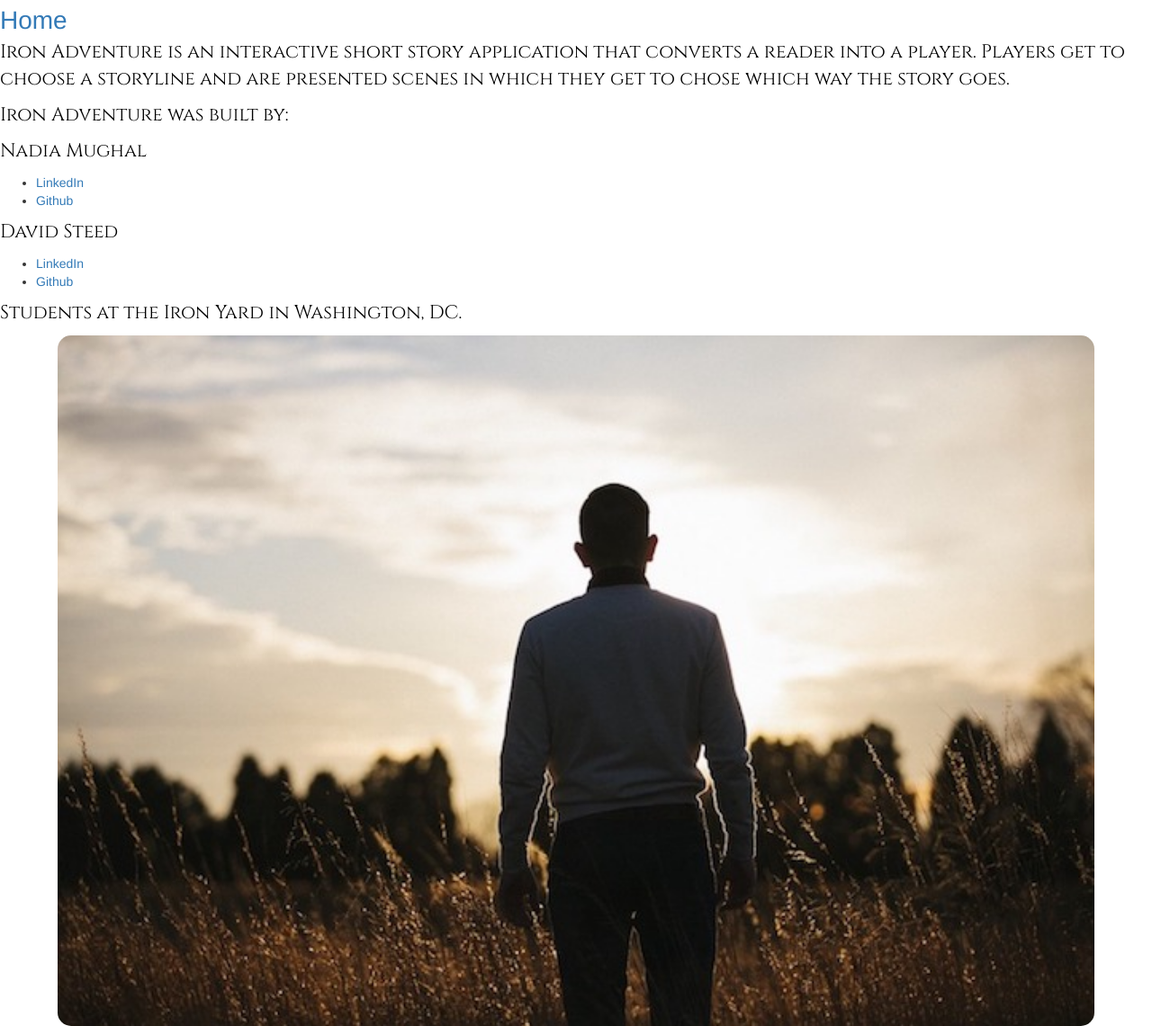
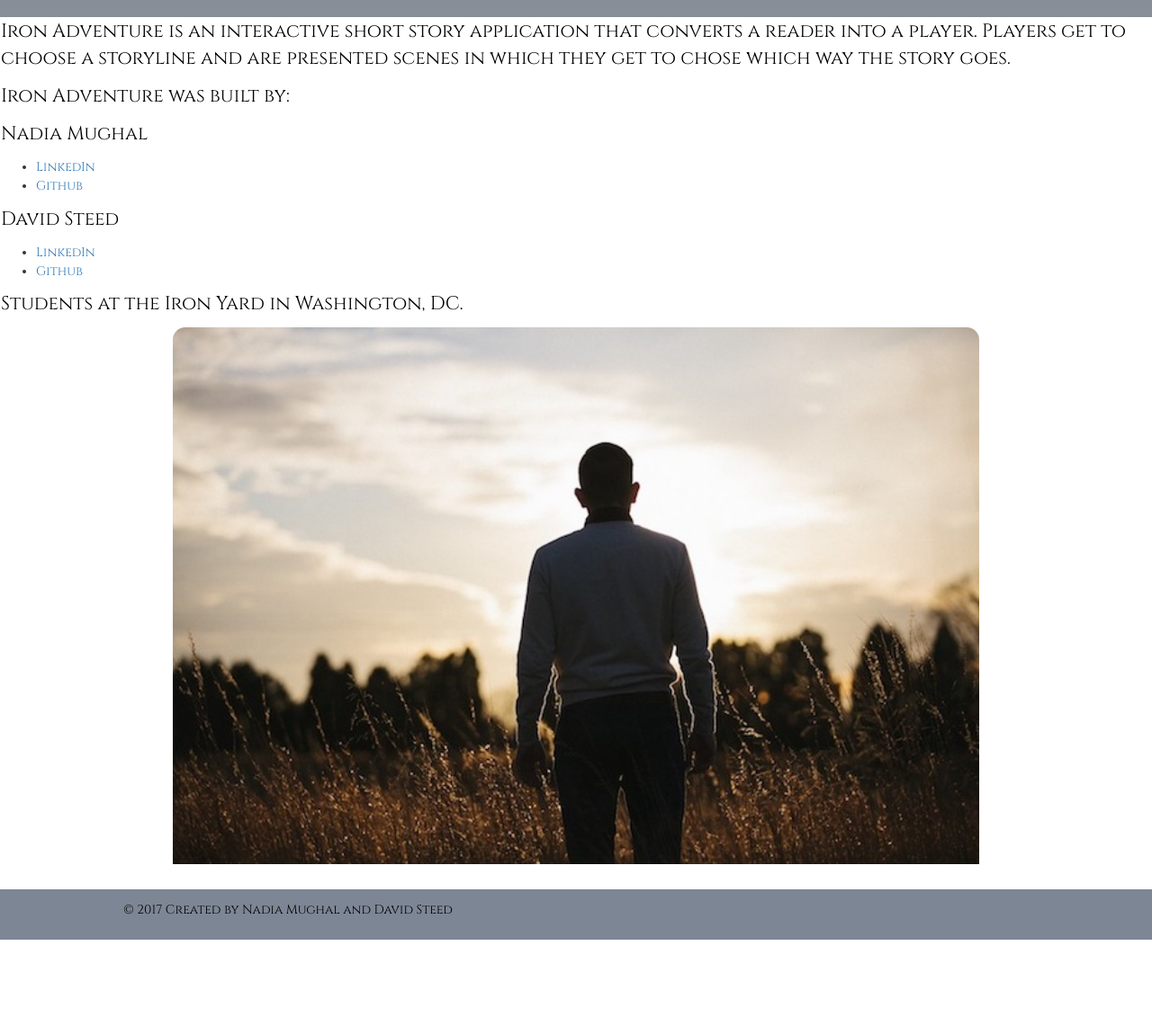
Before and after one commit to iron-adventures/iron-adventure-game, a website: page client/src/index.html at #!/about in a window 1280 px wide. Shown: the part 113-1254 px from the top of the page at 90% size. After the commit the page ends 1158 px from the top, so only its background shows below. Drawn offline with nearby package versions, Linux system fonts and the light colour scheme; some packages are replaced by stand-ins of ours; files that its build step writes are made by us from their sources.

Commit message:
Sass styling for the about page

```diff
--- a/client/src/sass/about.scss
+++ b/client/src/sass/about.scss
@@ -1,14 +1,29 @@
 @import url('//fonts.googleapis.com/css?family=Bungee+Shade:400italic,700italic,400,700|Cinzel:400,700|Libre+Baskerville:400,400i,700');
 
 .aboutImage {
-  width: 90%;
-  border-radius: 15px 15px 15px 15px;
+  width: 70%;
+  border-radius: 1em 1em 1em 1em;
+  padding-bottom: 2em;
 }
 
 a {
   font-size: 1em;
+  font-family: Cinzel;
 }
 
-.nav {
-  font-size: 2em;
+p {
+  color: rgb(0, 0, 0);
+  padding: 0.05em;
 }
+
+.header {
+  background-color: rgb(135, 142, 152);
+  padding: 2em;
+}
+
+footer {
+  background-color: rgb(125, 134, 149);
+  color: rgb(10, 10, 10);
+  height: 4em;
+  padding-left: 0;
+}
--- a/client/src/views/about.template.html
+++ b/client/src/views/about.template.html
@@ -1,14 +1,6 @@
-<section>
-  <h1 class='text-center'>Welcome to Iron Adventure</h1>
-  <p class='text-center'>Begin Your Journey</p>
+<section class='header'>
+  <h1 class='text-center'>About Iron Adventure</h1>
 </section>
-
-
-<aside>
-
-<a class='nav' ui-sref='start'>Home</a>
-
-</aside>
 
 <p>Iron Adventure is an interactive short story application that converts a reader into a player.
   Players get to choose a storyline and are presented scenes in which they get to chose which way
@@ -21,12 +13,16 @@
     <li><a href='https://github.com/nmughal'>Github</a></li>
   </ul>
 
-  <p>David Steed</p>
+<p>David Steed</p>
   <ul>
     <li><a href='https://www.linkedin.com/in/davidasteed/'>LinkedIn</a></li>
     <li><a href='https://github.com/davidasteed'>Github</a></li>
   </ul>
 
-  <p>Students at the Iron Yard in Washington, DC.</p>
+<p>Students at the Iron Yard in Washington, DC.</p>
 
 <img class='img-responsive center-block aboutImage' src='/images/about.jpg' alt='About image'>
+
+<footer>
+  <p class='footer-text'>&copy; 2017 Created by Nadia Mughal and David Steed</p>
+</footer>
```
